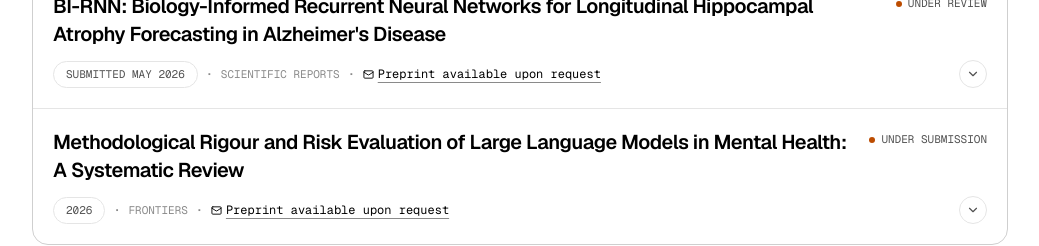
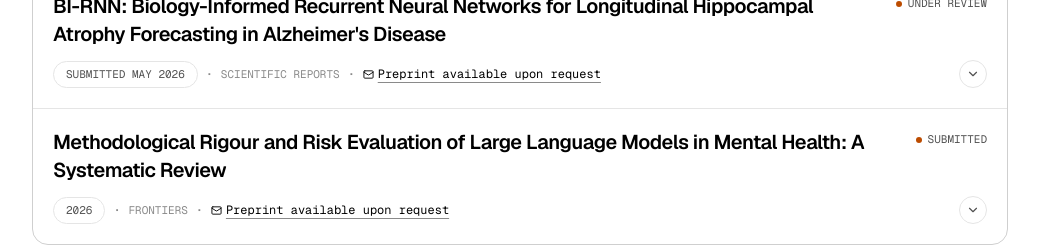
Before and after one commit to ratulhasan001/portfolio, a Next.js app: page / in a window 1280 px wide. Shown: the part 1580-1826 px from the top of the page, without its empty margins (120-1159 px from the left). Built offline with nearby package versions, Linux system fonts and the light colour scheme.

Commit message:
Add a Presented status and relabel Under Submission as Submitted

```diff
--- a/src/components/research-section.tsx
+++ b/src/components/research-section.tsx
@@ -24,8 +24,9 @@ import { ParallaxLayer } from "./parallax-layer";
 const statusMeta = {
   published: { label: "Published", dot: "bg-status-published" },
   accepted: { label: "Accepted", dot: "bg-status-accepted" },
+  presented: { label: "Presented", dot: "bg-status-accepted" },
   "under-review": { label: "Under Review", dot: "bg-status-review" },
-  "under-submission": { label: "Under Submission", dot: "bg-status-review" },
+  "under-submission": { label: "Submitted", dot: "bg-status-review" },
   preprint: { label: "Preprint", dot: "bg-fg-subtle" },
 } as const;
 
```
